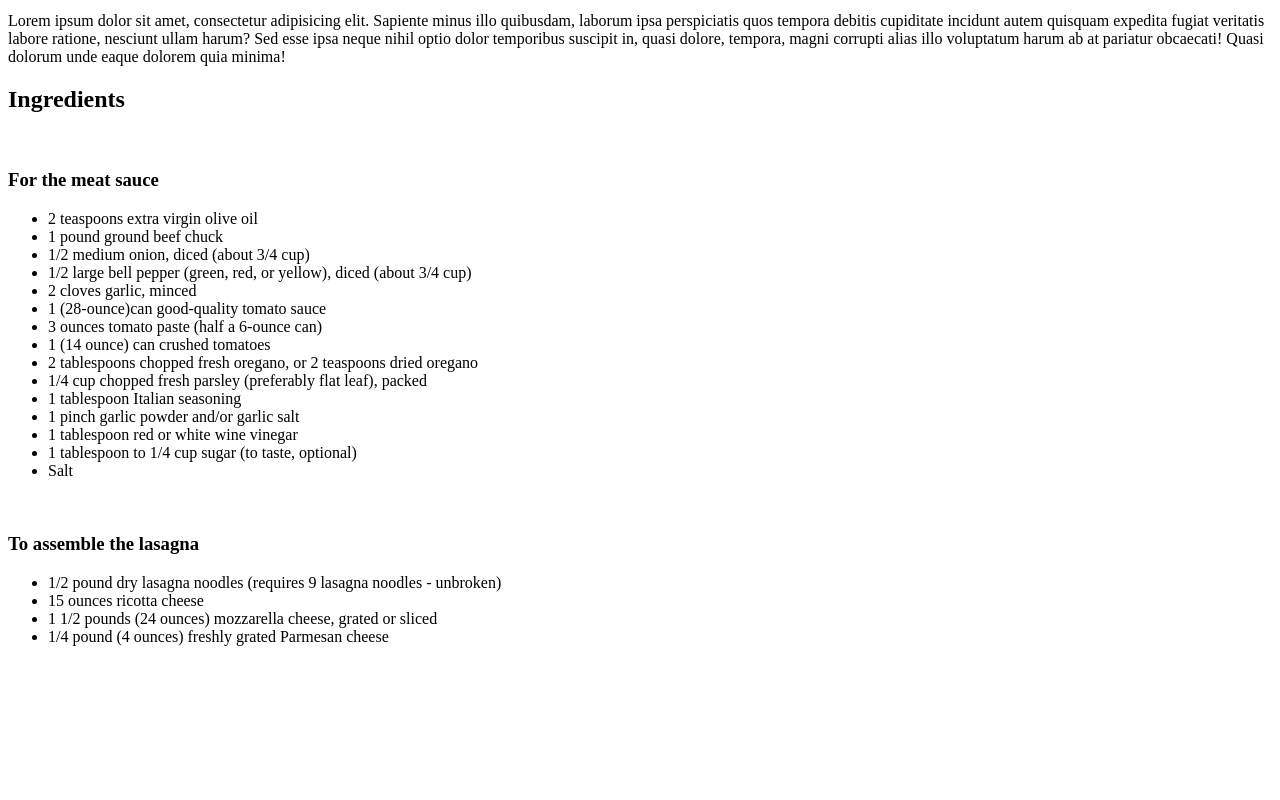
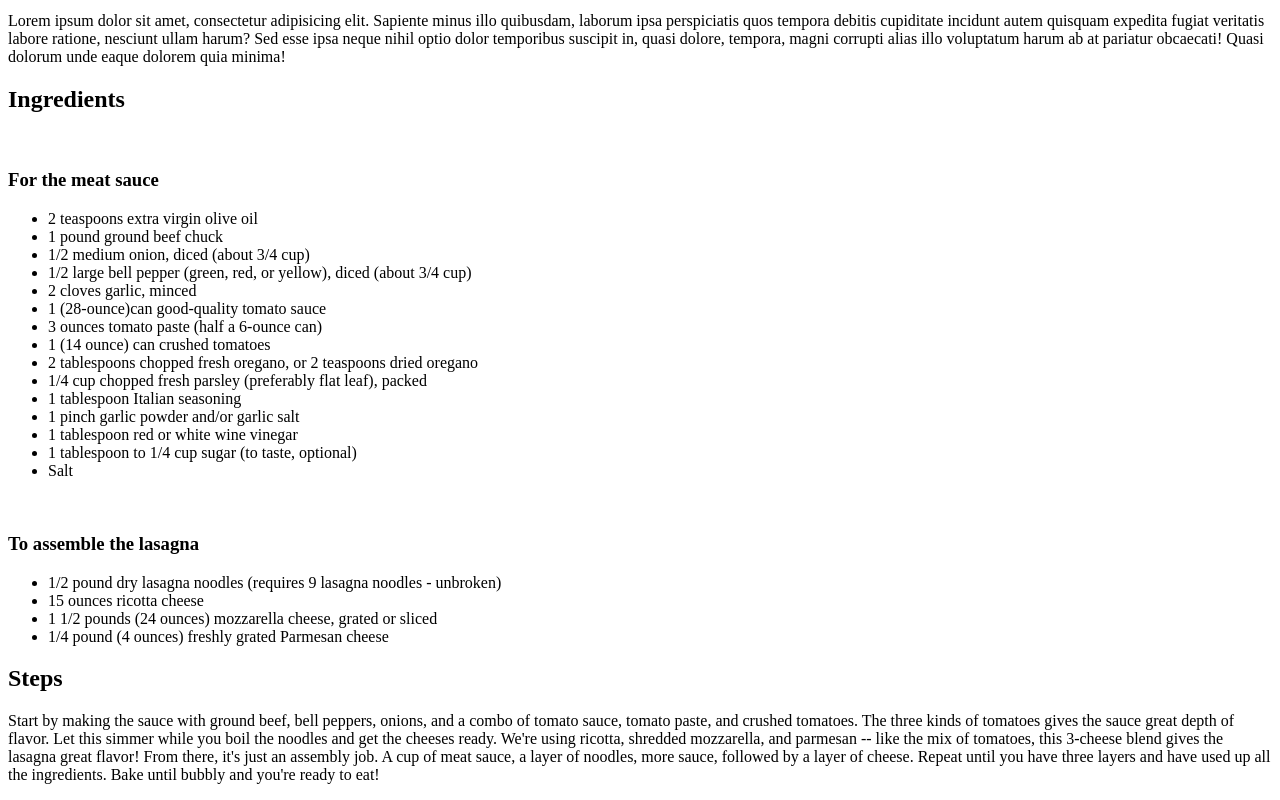
Before and after one commit to ireidt/odin-recipes, a plain HTML site: page recipes/lasagna.html in a window 1280 px wide. Shown: the part 1443-2243 px from the top of the page. Before the commit the page ends 2105 px from the top, so only its background shows below. Drawn offline with Linux system fonts and the light colour scheme.

Commit message:
added a brief steps on how to make.  since I am copying a recipe online for learning purposes, did not want to copy the step by step guide

```diff
--- a/recipes/lasagna.html
+++ b/recipes/lasagna.html
@@ -45,4 +45,12 @@
 <li>1 1/2 pounds (24 ounces) mozzarella cheese, grated or sliced</li>
 <li>1/4 pound (4 ounces) freshly grated Parmesan cheese</li>
 </ul>
+
+<p><h2>Steps</h2></p>
+
+<p>Start by making the sauce with ground beef, bell peppers, onions, and a combo of tomato sauce, tomato paste, and crushed tomatoes. The three kinds of tomatoes gives the sauce great depth of flavor.
+Let this simmer while you boil the noodles and get the cheeses ready. We're using ricotta, shredded mozzarella, and parmesan -- like the mix of tomatoes, this 3-cheese blend gives the lasagna great flavor!
+From there, it's just an assembly job. A cup of meat sauce, a layer of noodles, more sauce, followed by a layer of cheese. Repeat until you have three layers and have used up all the ingredients.
+Bake until bubbly and you're ready to eat! </p>
+
  </html>
```
